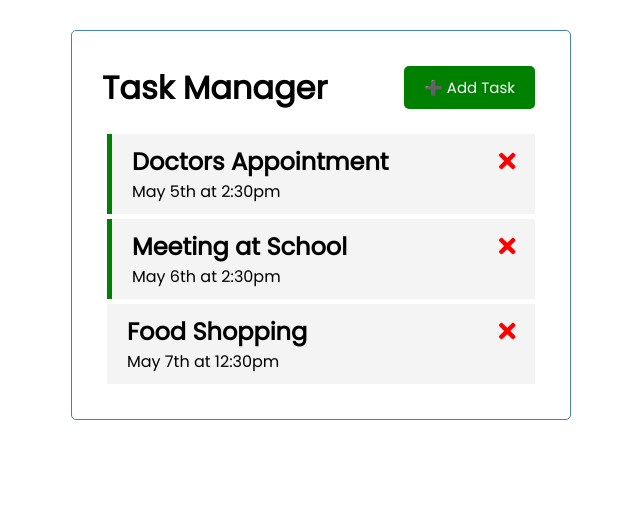
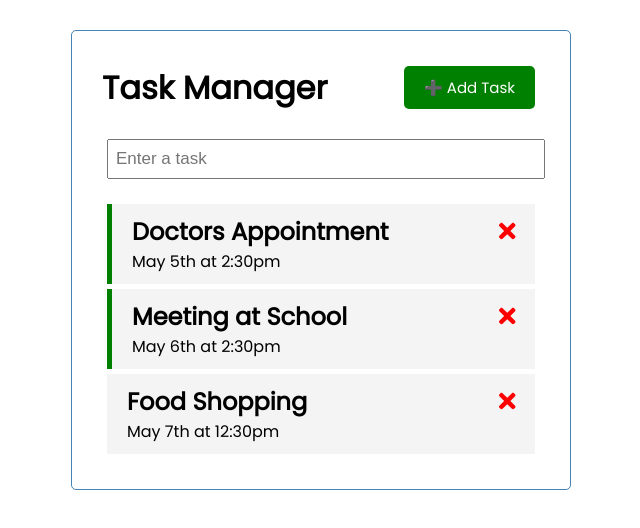
Before and after one commit to manavm1990/task-mgr, an Angular app: page / in a window 1280 px wide. Shown: the top 528 px of the page, without its empty margins (319-959 px from the left). Built offline with nearby package versions, Linux system fonts and the light colour scheme; data requests are answered from the project's data file.

Commit message:
Add form to add text

```diff
--- a/src/app/components/add-task/add-task.component.html
+++ b/src/app/components/add-task/add-task.component.html
@@ -1 +1,12 @@
-<p>add-task works!</p>
+<form>
+  <div class="form-control">
+    <label for="task" class="sr-only">Enter a task</label>
+    <input
+      type="text"
+      class="form-control"
+      id="task"
+      placeholder="Enter a task"
+      ng-model="task"
+    />
+  </div>
+</form>
--- a/src/app/components/tasks/tasks.component.html
+++ b/src/app/components/tasks/tasks.component.html
@@ -1,3 +1,5 @@
+<app-add-task></app-add-task>
+
 <div *ngIf="tasks.length; then taskList; else noTasks"></div>
 <ng-template #taskList>
   <ul>
```
